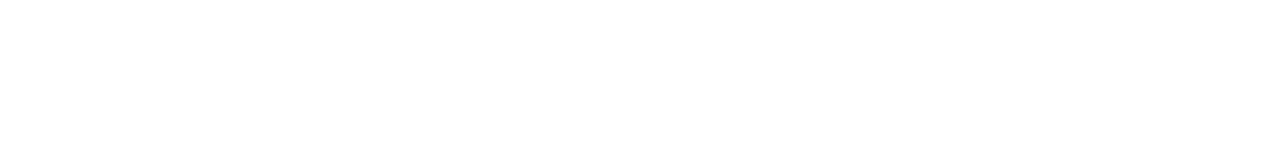
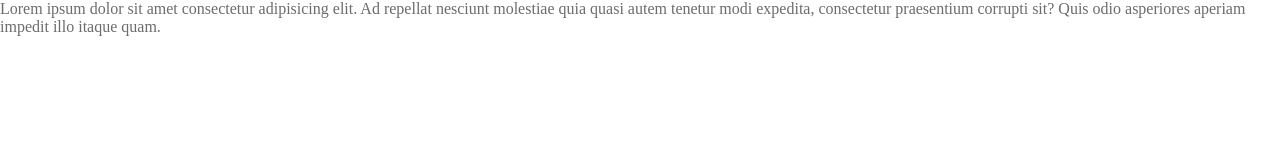
Before and after one commit to davidpereeira/Projeto-Travelgram, a plain HTML site: page index.html in a window 1280 px wide. Drawn offline with Linux system fonts and the light colour scheme.

Commit message:
initial style guide

```diff
--- a/index.html
+++ b/index.html
@@ -7,6 +7,9 @@
   <link rel="stylesheet" href="styles.css/index.css">
 </head>
 <body>
-
+  <p>
+    Lorem ipsum dolor sit amet consectetur adipisicing elit. Ad repellat nesciunt molestiae quia quasi autem tenetur modi expedita,
+    consectetur praesentium corrupti sit? Quis odio asperiores aperiam impedit illo itaque quam.
+  </p>
 </body>
 </html>
--- a/styles.css/global.css
+++ b/styles.css/global.css
@@ -3,3 +3,18 @@
   padding: 0;
   box-sizing: border-box;
 }
+
+:root {
+  --brand-color: #EF5F4C;
+  --background-color: #FFFFFF;
+  --surface-color: #F5F5F5;
+  --skeleton-color: #D9D9D9;
+  --shape-transparency: #FFFFFF8F;
+  --text-color-primary: #313131;
+  --text-color-secondary: #6C6C6C;
+}
+
+body {
+  color: var(--text-color-secondary);
+  background-color: var(--background-color);
+}
```
Also changed, not shown: assets/AirplaneTilt.svg (added), assets/Image 01.png (added), assets/Image 02.png (added), assets/Image 03.png (added), assets/Image 04.png (added), assets/Image 05.png (added), assets/Image 06.png (added), assets/Image 07.png (added), assets/Image 08.png (added), assets/Image 09.png (added), assets/Image 10.png (added), assets/Image 11.png (added), assets/Image.svg (added), assets/Logo.svg (added), 2 more files, 1 other file.
